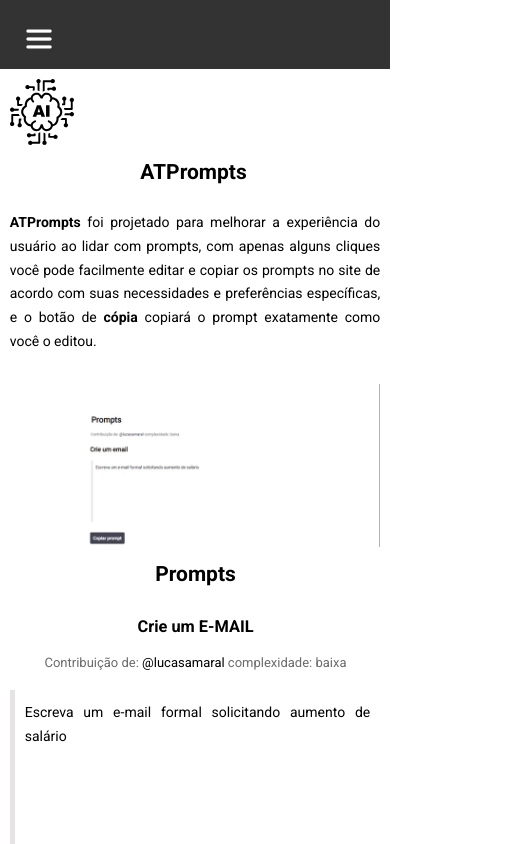
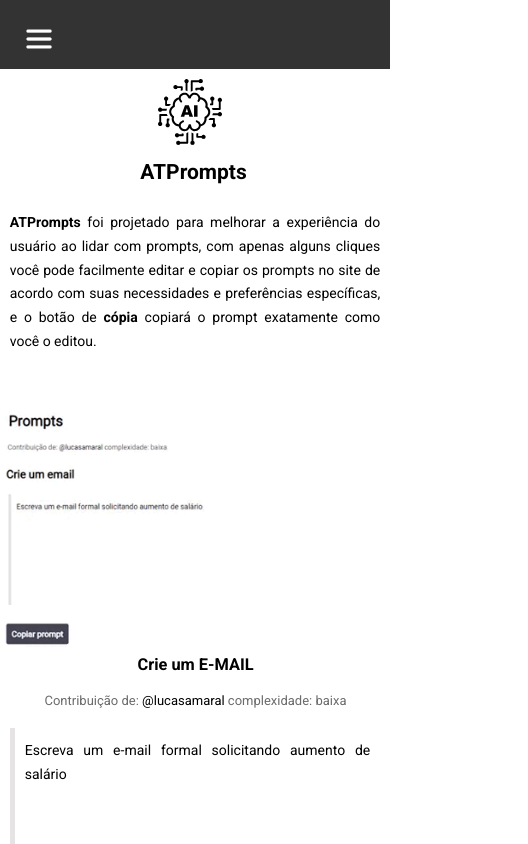
Before and after one commit to lucasamaraloliveira/atprompts, a React (Vite) app: page / in a window 390 px wide. Shown: the top 844 px of the page, 528 px wide, since content can reach past the window. Built offline with nearby package versions, Linux system fonts and the light colour scheme.

Commit message:
fix: aligned logo on mobile version and fixed footer resolution at 1280.

```diff
--- a/src/components/layout/Container/Container.css
+++ b/src/components/layout/Container/Container.css
@@ -19,7 +19,7 @@
 .gif {
   margin-bottom: -90px;
 }
-.teste {
+.logo-align {
   width: 4rem;
 }
 
@@ -72,4 +72,11 @@
     width: 95%;
     text-align: center;
   }
+  .gif {
+    margin-top: 2.4rem;
+    transform: scale(1.8);
+  }
+  .logo-align {
+    margin-left: 40%;
+  }
 }
--- a/src/components/layout/Container/index.jsx
+++ b/src/components/layout/Container/index.jsx
@@ -9,7 +9,7 @@ function Container() {
   return (
     <div className="container">
       <div className="container-img">
-        <img className="teste" src={IA} alt="ia" />
+        <img className="logo-align" src={IA} alt="ia" />
         <h2 id="About">ATPrompts</h2>
         <p>
           <b>ATPrompts</b> foi projetado para melhorar a experiência do usuário
--- a/src/components/layout/Footer/Footer.css
+++ b/src/components/layout/Footer/Footer.css
@@ -47,7 +47,7 @@ footer {
         padding: 1px ;
     }
     .social-media {
-        margin-right: 27%;
+        margin-right: 23%;
     }
 
 }
@@ -58,7 +58,7 @@ footer {
         padding: 1px ;
     }
     .social-media {
-        margin-right: 30%;
+        margin-right: 25%;
     }
 
 }
```
